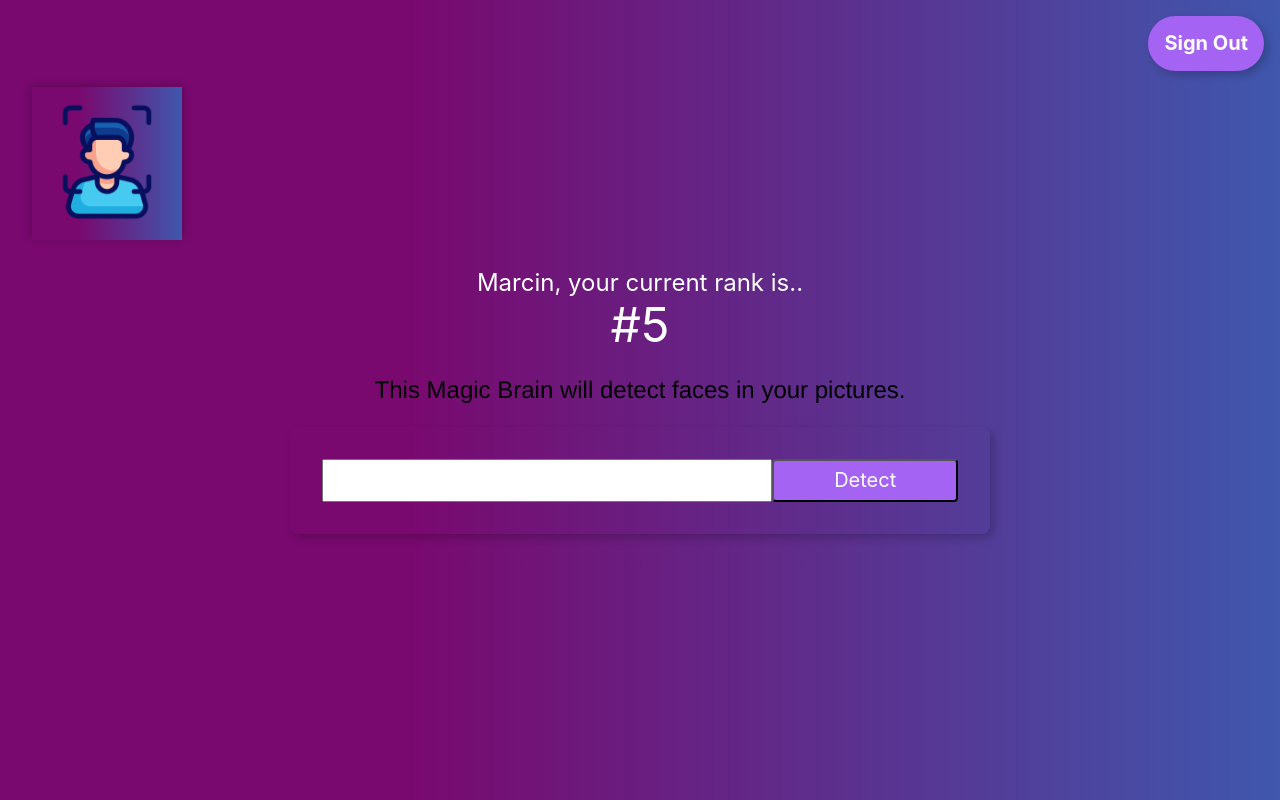
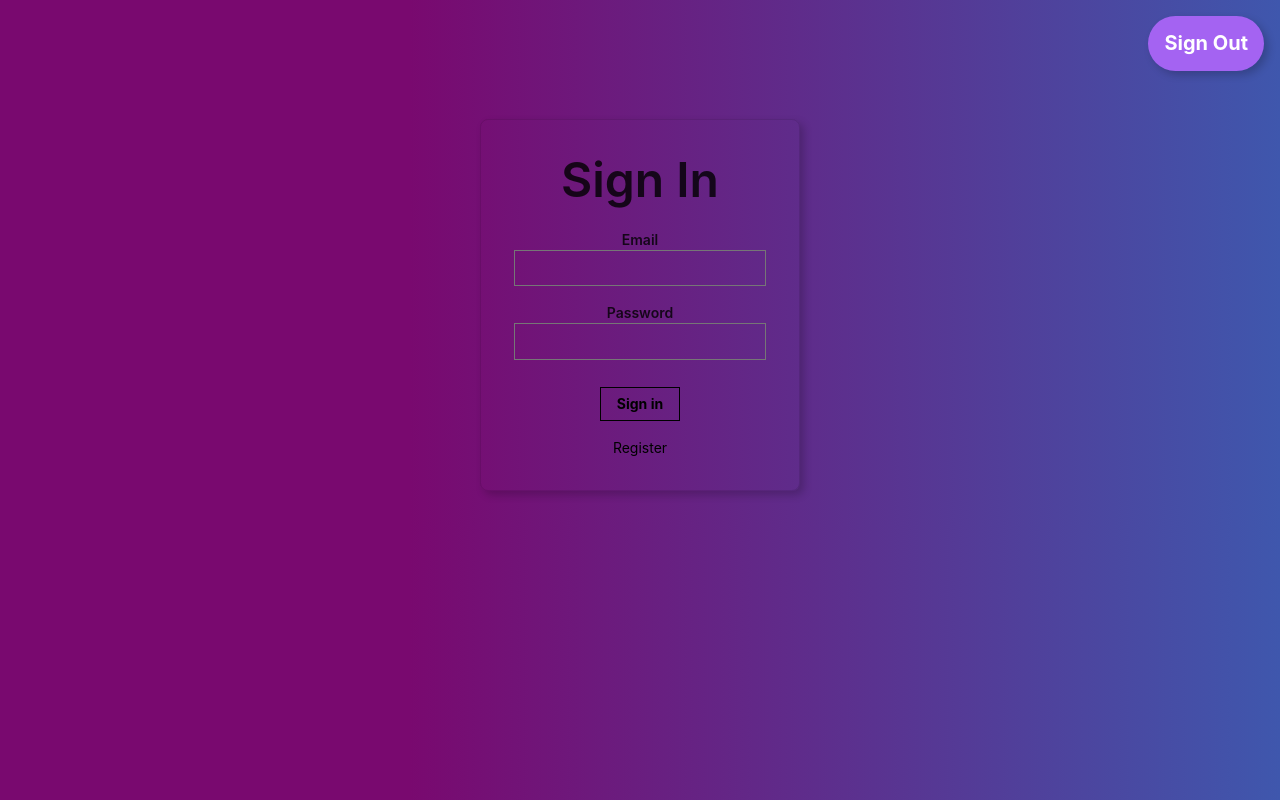
Before and after one commit to Marcin-podgorski93/face_recognition, a React (Create React App) app: page / in a window 1280 px wide. Built offline with nearby package versions, Linux system fonts and the light colour scheme.

Commit message:
added signin form

```diff
--- a/src/App.js
+++ b/src/App.js
@@ -2,6 +2,7 @@
 // import Clarifai from 'clarifai';
 import Navigation from './Components/Navigation/Navigation';
 import FaceRecognition from './Components/FaceRecognition/FaceRecognition';
+import Signin from './Components/Signin/Signin';
 import Logo from './Components/Logo/Logo';
 import Rank from './Components/Rank/Rank';
 import ImageLink from './Components/ImageLink/ImageLink';
@@ -63,6 +64,7 @@
       input: '',
       imageUrl: '',
       box: {},
+      route: 'signin',
       user: {
         id: '',
       }
@@ -118,12 +120,19 @@
     .catch(err => console.log(err));
 }
 
+  onRouteChange = (route) => {
+    this.setState({route: route});
+  }
+
 
  render() {
   const { imageUrl, box } = this.state;
   return (
     <div className="App">
-      <Navigation />
+      <Navigation onRouteChange={this.onRouteChange} />
+    { this.state.route === 'signin'
+      ? <Signin onRouteChange={this.onRouteChange} />
+      : <div>
           <Logo />
           <Rank />
           <ImageLink
@@ -132,6 +141,8 @@
           />
           <FaceRecognition box={box} imageUrl={imageUrl} />
         </div>
+    }
+    </div>
   );
  }
 }
--- a/src/Components/Navigation/Navigation.js
+++ b/src/Components/Navigation/Navigation.js
@@ -1,9 +1,9 @@
 import React from 'react';
 
-const Naviagtion = () => {
+const Naviagtion = ({ onRouteChange }) => {
     return (
         <nav style={{display: 'flex', justifyContent: 'flex-end'}}>
-            <p className='f4 b ma3 link white dim pa3 pointer br-pill bg-light-purple shadow-5'>Sign Out</p>
+            <p onClick={() => onRouteChange('signin')} className='f4 b ma3 link white dim pa3 pointer br-pill bg-light-purple shadow-5'>Sign Out</p>
         </nav>
     );
 }
--- /dev/null
+++ b/src/Components/Signin/Signin.js
@@ -0,0 +1,36 @@
+import React from 'react';
+
+const Signin = ({ onRouteChange }) => {
+  return (
+    <article className="br3 ba b--black-10 mv4 w-100 w-50-m w-25-l mw6 shadow-5 center">
+        <main className="pa4 black-80">
+            <form className="measure">
+                <fieldset id="sign_up" className="ba b--transparent ph0 mh0">
+                <legend className="f1 fw6 ph0 mh0">Sign In</legend>
+                <div className="mt3">
+                    <label className="db fw6 lh-copy f6" for="email-address">Email</label>
+                    <input className="pa2 input-reset ba bg-transparent hover-bg-black hover-white w-100" type="email" name="email-address"  id="email-address" />
+                </div>
+                <div className="mv3">
+                    <label className="db fw6 lh-copy f6" for="password">Password</label>
+                    <input className="b pa2 input-reset ba bg-transparent hover-bg-black hover-white w-100" type="password" name="password"  id="password" />
+                </div>
+                </fieldset>
+                <div className="">
+                <input
+                    onClick={() => onRouteChange('home')}
+                    className="b ph3 pv2 input-reset ba b--black bg-transparent grow pointer f6 dib"
+                    type="submit"
+                    value="Sign in"
+                />
+                </div>
+                <div className="lh-copy mt3">
+                <a href="#0" className="f6 link dim black db">Register</a>
+                </div>
+            </form>
+        </main>
+    </article>
+  );
+}
+
+export default Signin;
```
Lines whose indentation alone changed are shown as unchanged.
